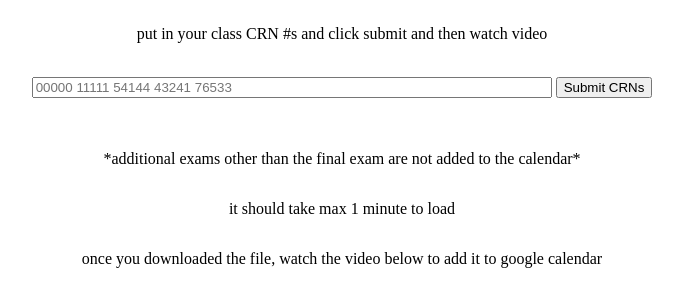
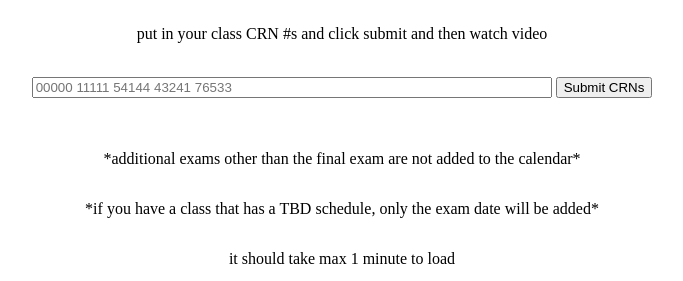
Before and after one commit to ryanlee68/merced_calendar, a Flask app: page / in a window 1280 px wide. Shown: the part 79-360 px from the top of the page, without its empty margins (298-981 px from the left). Run offline with Flask 2, Linux system fonts and the light colour scheme.

Commit message:
index updates

```diff
--- a/templates/index.html
+++ b/templates/index.html
@@ -16,8 +16,8 @@
     <br>
     <br>
     <p>*additional exams other than the final exam are not added to the calendar*</p>
+    <p>*if you have a class that has a TBD schedule, only the exam date will be added*</p>
     <p>it should take max 1 minute to load</p>
-    <p>once you downloaded the file, watch the video below to add it to google calendar</p>
     <iframe width="560" height="315" src="https://www.youtube.com/embed/XE52lAG6HTw" title="YouTube video player" frameborder="0" allow="accelerometer; autoplay; clipboard-write; encrypted-media; gyroscope; picture-in-picture" allowfullscreen></iframe>
     <p style="position:absolute; top:90%">created by ryan lee and andres torres</p>
     <p>problems/questions? email: ryanlee619@gmail.com disc: nayr#8772</p>
```
